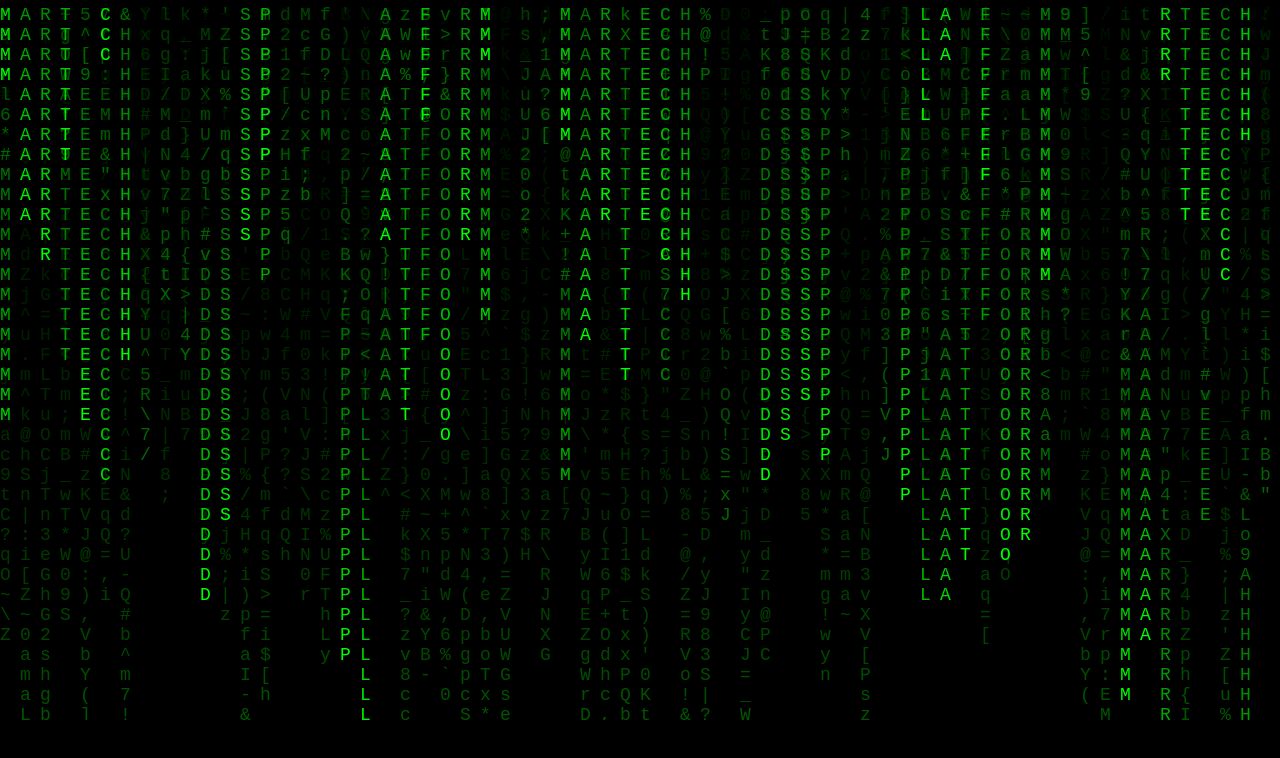
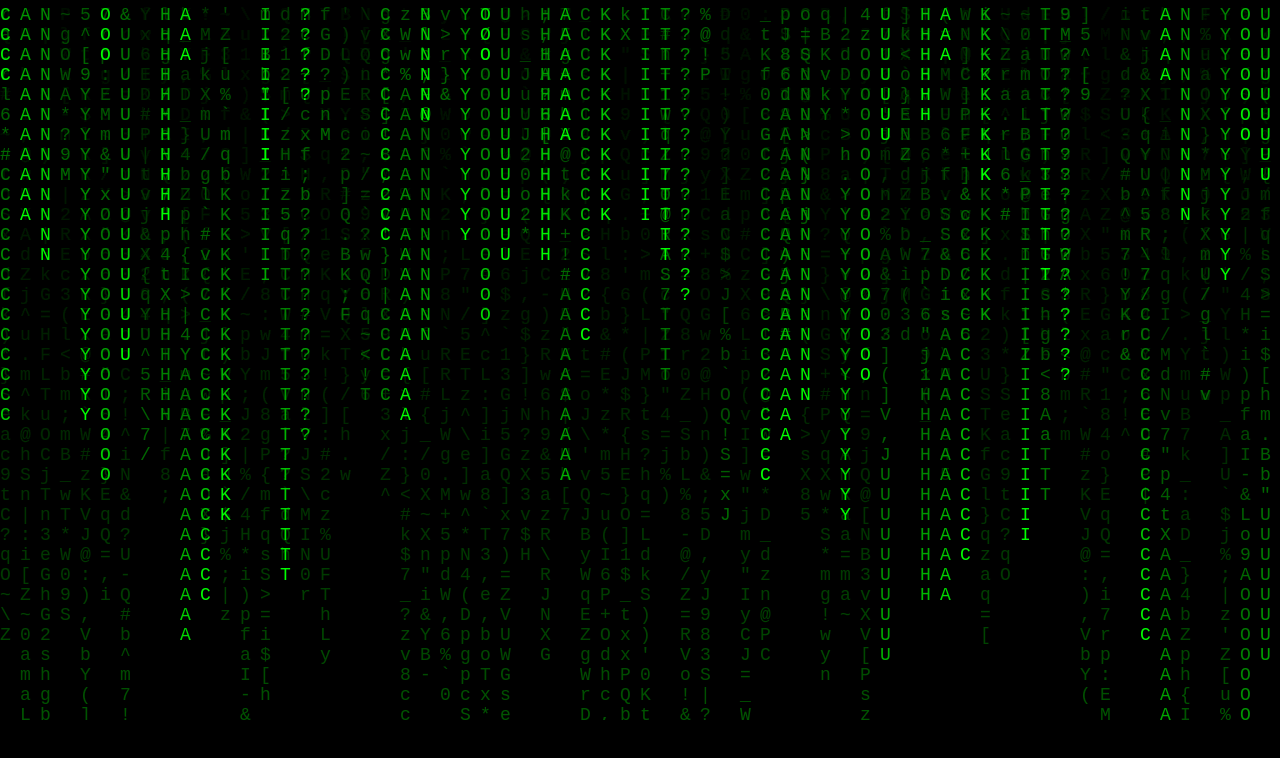
Before and after one commit to gerohsik/static, a plain HTML site: page index.html in a window 1280 px wide. Drawn offline with Linux system fonts and the light colour scheme.

Commit message:
Update index.html

```diff
--- a/index.html
+++ b/index.html
@@ -89,12 +89,11 @@ function tick(msgIndex, msgCount)
 {
     var messages =  [
         "CAN YOU HACK IT?   CAN YOU HACK IT?   ",
-        "MARTECH   DSSP   PLATFORM   MARTECH   DSSP   PLATFORM   ",
         "CAN YOU HACK IT?   CAN YOU HACK IT?   ",
-        "@CVS   @CVS   @CVS   @CVS   @CVS   @CVS   @CVS   ",
-        "MARTECH   MARTECH   MARTECH   ",
-        "DSSP   DSSP   DSSP   DSSP   DSSP   ",
-        "PLATFORM   PLATFORM   PLATFORM   "
+        "MARTECH   DSSP   PLATFORM   EHIP   ",
+        "DSSP   PLATFORM   EHIP   MARTECH   ",
+        "PLATFORM   EHIP   MARTECH   DSSP   ",
+        "EHIP   MARTECH   DSSP   PLATFORM   "
     ];
     var MSG_COUNT = 40;
 
```
